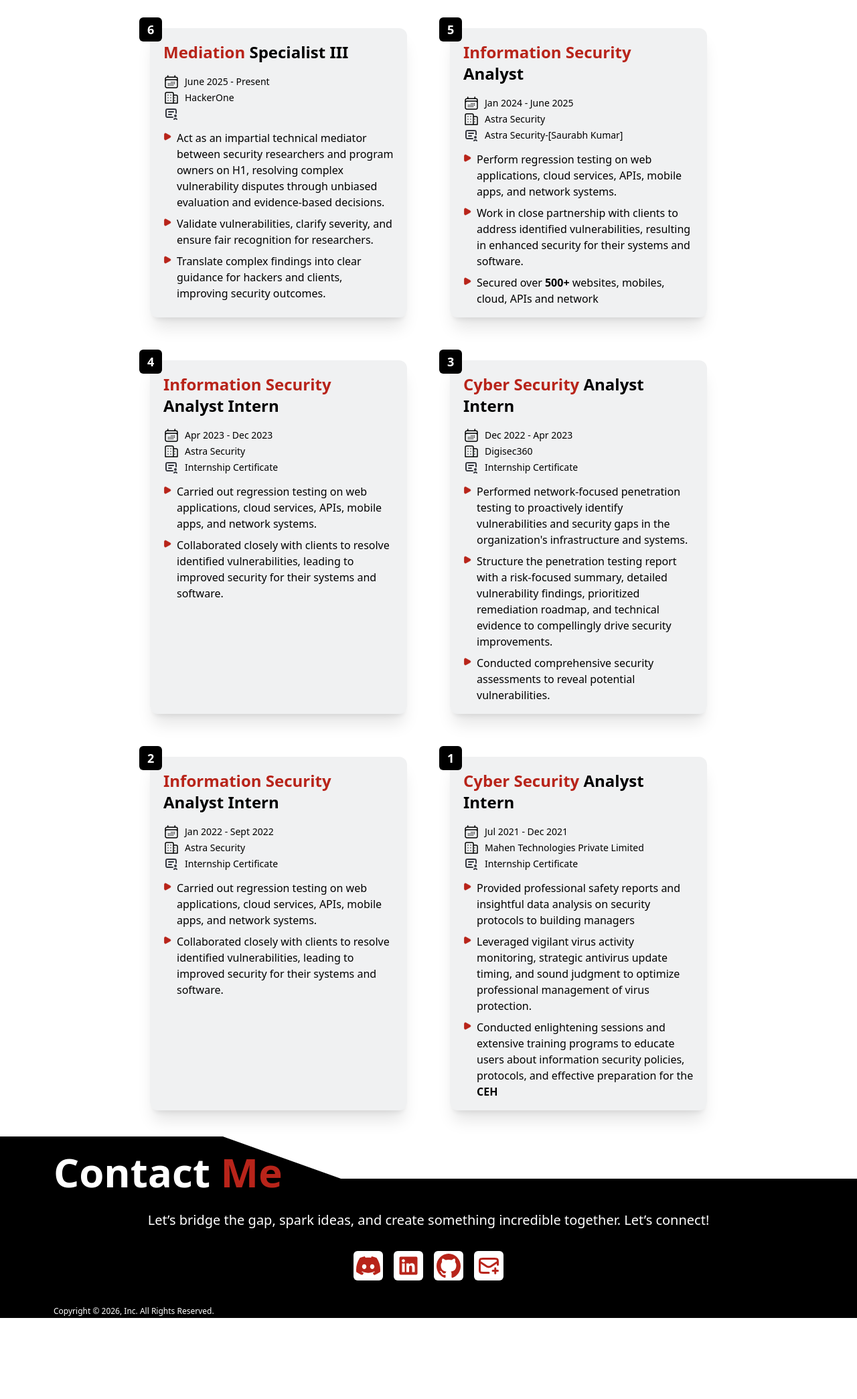
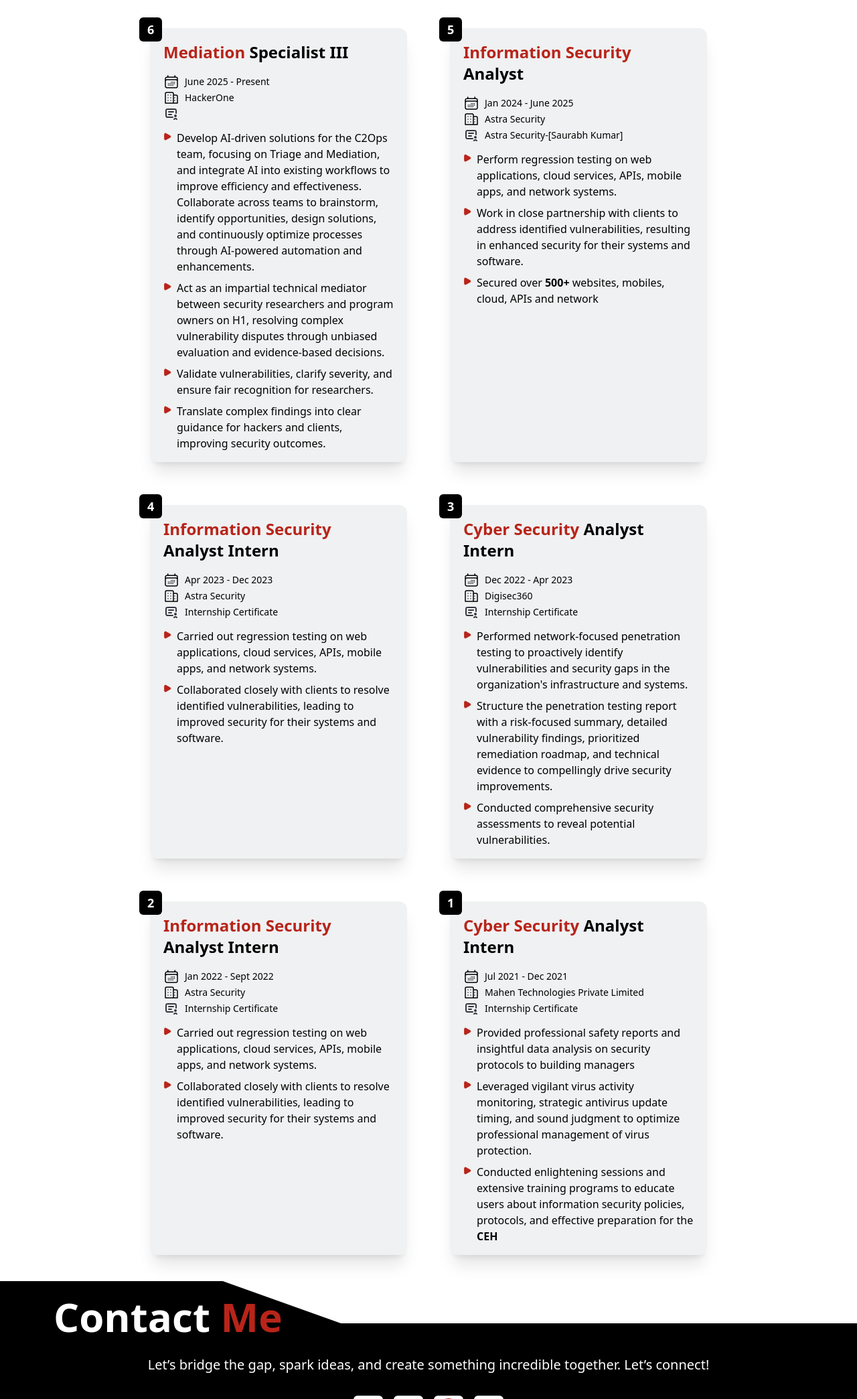
Before and after one commit to Geni-Wazir/portfolio, a Flask app: page /experience in a window 1280 px wide. Shown: the part 181-2270 px from the top of the page at 67% size. Before the commit the page ends 2149 px from the top, so only its background shows below. Run offline with Flask 3, Linux system fonts and the light colour scheme; some libraries are stand-ins or nearby versions.

Commit message:
added new taks for the Mediation Specialist III

```diff
--- a/templates/experience.html
+++ b/templates/experience.html
@@ -25,6 +25,10 @@
                             <svg class="w-6 md:w-8 pr-1 md:pr-2 flex-none" viewBox="0 0 24 24" fill="none" xmlns="http://www.w3.org/2000/svg"><g id="SVGRepo_bgCarrier" stroke-width="0"></g><g id="SVGRepo_tracerCarrier" stroke-linecap="round" stroke-linejoin="round"></g><g id="SVGRepo_iconCarrier"> <path d="M19 11V8.2C19 7.0799 19 6.51984 18.782 6.09202C18.5903 5.71569 18.2843 5.40973 17.908 5.21799C17.4802 5 16.9201 5 15.8 5H7.2C6.0799 5 5.51984 5 5.09202 5.21799C4.71569 5.40973 4.40973 5.71569 4.21799 6.09202C4 6.51984 4 7.07989 4 8.2V13.8C4 14.9201 4 15.4802 4.21799 15.908C4.40973 16.2843 4.71569 16.5903 5.09202 16.782C5.51984 17 6.07989 17 7.2 17H14" stroke="#33363F" stroke-width="2" stroke-linecap="round"></path> <path d="M8 13H12" stroke="#33363F" stroke-width="2" stroke-linecap="round"></path> <path d="M8 9H15" stroke="#33363F" stroke-width="2" stroke-linecap="round"></path> <circle cx="18" cy="15" r="1" stroke="#33363F" stroke-width="2"></circle> <path d="M20 20C20 20 19.5 19 18 19C16.5 19 16 20 16 20" stroke="#33363F" stroke-width="2" stroke-linecap="round"></path> </g></svg>
                         </p>
                         <div class="pt-2 text-sm md:text-base">
+                            <p class="flex items-start py-1">
+                                <svg class="w-3 md:w-5 pt-1 pr-1 md:pr-2 flex-none" viewBox="0 0 24 24" fill="#B8241A" xmlns="http://www.w3.org/2000/svg"><g id="SVGRepo_bgCarrier" stroke-width="0"></g><g id="SVGRepo_tracerCarrier" stroke-linecap="round" stroke-linejoin="round"></g><g id="SVGRepo_iconCarrier"> <path d="M20.4086 9.35258C22.5305 10.5065 22.5305 13.4935 20.4086 14.6474L7.59662 21.6145C5.53435 22.736 3 21.2763 3 18.9671L3 5.0329C3 2.72368 5.53435 1.26402 7.59661 2.38548L20.4086 9.35258Z" stroke="#B8241A" stroke-width="1.5"></path> </g></svg>
+                                <span>Develop AI-driven solutions for the C2Ops team, focusing on Triage and Mediation, and integrate AI into existing workflows to improve efficiency and effectiveness. Collaborate across teams to brainstorm, identify opportunities, design solutions, and continuously optimize processes through AI-powered automation and enhancements.</span>
+                            </p>
                             <p class="flex items-start py-1">
                                 <svg class="w-3 md:w-5 pt-1 pr-1 md:pr-2 flex-none" viewBox="0 0 24 24" fill="#B8241A" xmlns="http://www.w3.org/2000/svg"><g id="SVGRepo_bgCarrier" stroke-width="0"></g><g id="SVGRepo_tracerCarrier" stroke-linecap="round" stroke-linejoin="round"></g><g id="SVGRepo_iconCarrier"> <path d="M20.4086 9.35258C22.5305 10.5065 22.5305 13.4935 20.4086 14.6474L7.59662 21.6145C5.53435 22.736 3 21.2763 3 18.9671L3 5.0329C3 2.72368 5.53435 1.26402 7.59661 2.38548L20.4086 9.35258Z" stroke="#B8241A" stroke-width="1.5"></path> </g></svg>
                                 <span>Act as an impartial technical mediator between security researchers and program owners on H1, resolving complex vulnerability disputes through unbiased evaluation and evidence-based decisions.</span>
```
